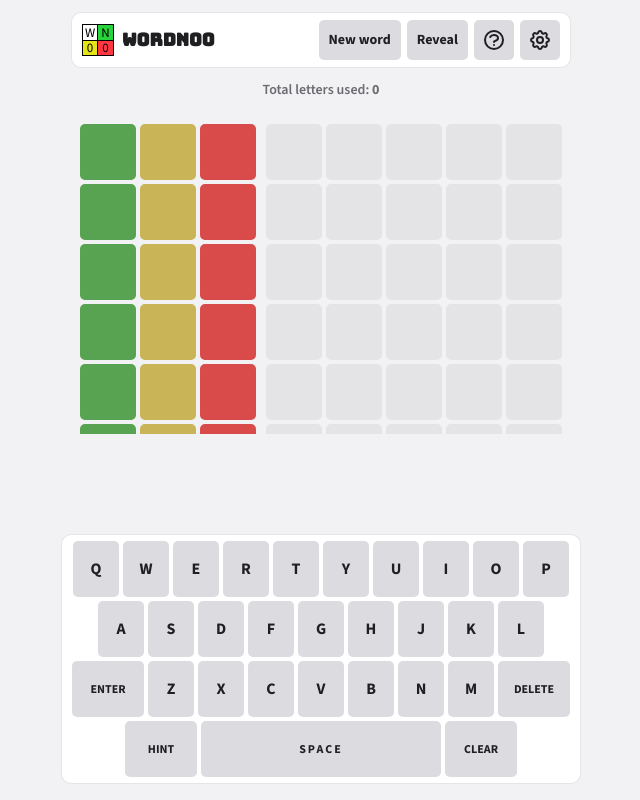
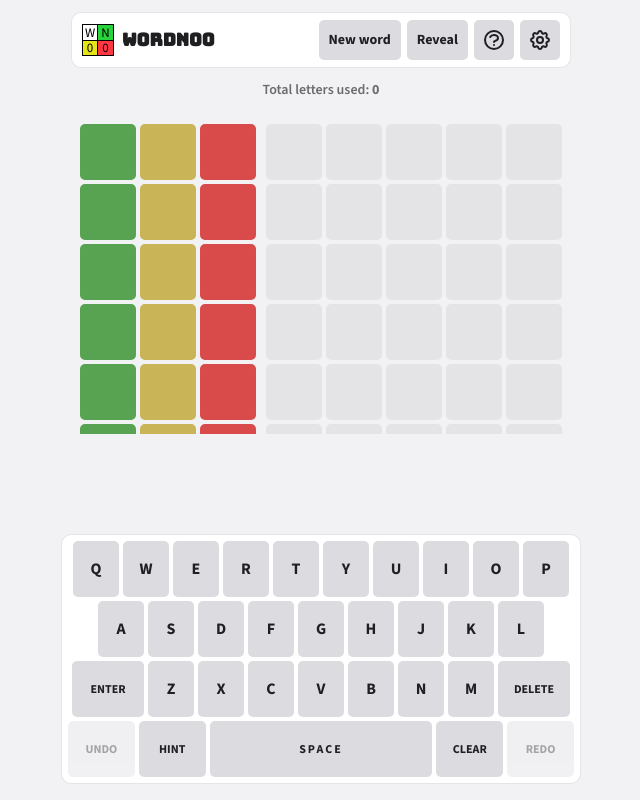
Before and after one commit to gnarrithas/wordn00, a React (Vite) app: page / in a window 1280 px wide. Shown: the whole page, without its empty margins (319-959 px from the left). Built offline with nearby package versions, Linux system fonts and the light colour scheme.

Commit message:
add Undo and Redo keys for mark changes

```diff
--- a/src/App.tsx
+++ b/src/App.tsx
@@ -62,6 +62,15 @@ import {
   Marks,
   withForcedAbsent,
 } from "./lib/marks";
+import {
+  canRedo,
+  canUndo,
+  MarksHistory,
+  recordMarks,
+  redoMarks,
+  startHistory,
+  undoMarks,
+} from "./lib/marksHistory";
 import { findHint } from "./lib/hint";
 
 const ANSWER_TOAST_MS = 5000;
@@ -123,7 +132,11 @@ function Game() {
     () => initialGame?.guesses ?? [],
   );
   const [currentGuess, setCurrentGuess] = useState("");
-  const [marks, setMarks] = useState<Marks>(() => initialGame?.marks ?? {});
+  // The player's marks, with undo and redo.
+  const [marksHistory, setMarksHistory] = useState<MarksHistory>(() =>
+    startHistory(initialGame?.marks ?? {}),
+  );
+  const marks = marksHistory.present;
   const [isGameWon, setIsGameWon] = useState(
     () => initialGame?.isGameWon ?? false,
   );
@@ -405,7 +418,7 @@ function Game() {
       return;
     }
     notePlayerAction();
-    setMarks((prev) => cycleMark(prev, letter));
+    setMarksHistory((h) => recordMarks(h, cycleMark(h.present, letter)));
   };
 
   const onHint = () => {
@@ -427,7 +440,27 @@ function Game() {
       return;
     }
     notePlayerAction();
-    setMarks({});
+    // Clearing nothing adds no undo step.
+    setMarksHistory((h) =>
+      Object.keys(h.present).length === 0 ? h : recordMarks(h, {}),
+    );
+  };
+
+  // Marks are fixed once the game is over, undo included.
+  const onUndoMarks = () => {
+    if (isGameOver) {
+      return;
+    }
+    notePlayerAction();
+    setMarksHistory(undoMarks);
+  };
+
+  const onRedoMarks = () => {
+    if (isGameOver) {
+      return;
+    }
+    notePlayerAction();
+    setMarksHistory(redoMarks);
   };
 
   const onSettingChange = (key: SettingKey, value: boolean) => {
@@ -462,7 +495,7 @@ function Game() {
     setSolution(nextSolution);
     setDay(null);
     setGuesses([]);
-    setMarks({});
+    setMarksHistory(startHistory({}));
     setCurrentGuess("");
     setIsGameWon(false);
     setIsAnswerRevealed(false);
@@ -571,6 +604,10 @@ function Game() {
           onEnter={onEnter}
           onHint={onHint}
           onClearMarks={onClearMarks}
+          onUndo={onUndoMarks}
+          onRedo={onRedoMarks}
+          canUndo={!isGameOver && canUndo(marksHistory)}
+          canRedo={!isGameOver && canRedo(marksHistory)}
           marks={shownMarks}
           usedLetters={usedLetters}
           isPhysicalKeyboardIgnored={settings.onscreenKeyboardOnly}
--- a/src/components/keyboard/Key.tsx
+++ b/src/components/keyboard/Key.tsx
@@ -9,6 +9,8 @@ const KEY_LABELS: Partial<Record<KeyValue, string>> = {
   SPACE: "Space (blank letter)",
   HINT: "Hint",
   CLEAR: "Clear marks",
+  UNDO: "Undo mark change",
+  REDO: "Redo mark change",
 };
 
 type Props = {
@@ -21,6 +23,8 @@ type Props = {
   status?: CharStatus;
   // A letter already guessed: dimmed, as in Word500, unless marked.
   isUsed?: boolean;
+  // Greyed out and inert, e.g. Undo with nothing to undo.
+  isDisabled?: boolean;
   onClick: (value: KeyValue) => void;
 };
 
@@ -30,6 +34,7 @@ export const Key = ({
   isWide = false,
   isSpace = false,
   isUsed = false,
+  isDisabled = false,
   value,
   onClick,
 }: Props) => {
@@ -42,6 +47,7 @@ export const Key = ({
       "flex-[1.5] max-w-[72px] text-xs": isWide,
       "bg-ui-key text-ui-text": !status && !isUsed,
       "bg-ui-key-used text-ui-key-used-text": !status && isUsed,
+      "opacity-40 cursor-default pointer-events-none": isDisabled,
       "bg-wordle-absent dark:bg-wordle-night-absent text-white":
         status === "absent",
       "bg-wordle-correct dark:bg-wordle-night-correct text-white":
@@ -61,6 +67,7 @@ export const Key = ({
       type="button"
       aria-label={label}
       className={classes}
+      disabled={isDisabled}
       onClick={() => onClick(value)}
     >
       {children || value}
--- a/src/components/keyboard/Keyboard.tsx
+++ b/src/components/keyboard/Keyboard.tsx
@@ -12,6 +12,11 @@ type Props = {
   onHint: () => void;
   // Removes every letter mark.
   onClearMarks: () => void;
+  // Step back and forth through mark changes; the flags enable the keys.
+  onUndo: () => void;
+  onRedo: () => void;
+  canUndo?: boolean;
+  canRedo?: boolean;
   // The player's letter marks colour the keys.
   marks: Marks;
   // Letters already guessed, dimmed unless marked.
@@ -47,6 +52,10 @@ export const Keyboard = ({
   onEnter,
   onHint,
   onClearMarks,
+  onUndo,
+  onRedo,
+  canUndo = false,
+  canRedo = false,
   marks: charStatuses,
   usedLetters = new Set(),
   isInputDisabled = false,
@@ -68,6 +77,12 @@ export const Keyboard = ({
     if (value === "CLEAR") {
       return onClearMarks();
     }
+    if (value === "UNDO") {
+      return onUndo();
+    }
+    if (value === "REDO") {
+      return onRedo();
+    }
     return onChar(value);
   };
 
@@ -76,6 +91,8 @@ export const Keyboard = ({
     onChar,
     onDelete,
     onEnter,
+    onUndo,
+    onRedo,
     isInputDisabled,
     isPhysicalKeyboardIgnored,
   });
@@ -84,6 +101,8 @@ export const Keyboard = ({
     onChar,
     onDelete,
     onEnter,
+    onUndo,
+    onRedo,
     isInputDisabled,
     isPhysicalKeyboardIgnored,
   };
@@ -157,16 +176,27 @@ export const Keyboard = ({
       if (
         latest.isInputDisabled ||
         latest.isPhysicalKeyboardIgnored ||
-        e.ctrlKey ||
-        e.metaKey ||
-        e.altKey
+        isTextField(document.activeElement)
       ) {
         return;
       }
-      const active = document.activeElement;
-      if (isTextField(active)) {
+      // Undo: Ctrl/Cmd+Z. Redo: Ctrl/Cmd+Shift+Z or Ctrl/Cmd+Y.
+      if ((e.ctrlKey || e.metaKey) && !e.altKey) {
+        const key = e.key.toLowerCase();
+        if (key === "z" || key === "y") {
+          e.preventDefault();
+          if (key === "z" && !e.shiftKey) {
+            latest.onUndo();
+          } else {
+            latest.onRedo();
+          }
+        }
         return;
       }
+      if (e.ctrlKey || e.metaKey || e.altKey) {
+        return;
+      }
+      const active = document.activeElement;
       if (e.code === "Enter" || e.code === "NumpadEnter" || e.key === "Enter") {
         if (e.repeat || (isControl(active) && focusedByKeyboardRef.current())) {
           return;
@@ -230,6 +260,9 @@ export const Keyboard = ({
         </Key>
       </div>
       <div className="flex justify-center">
+        <Key isWide value="UNDO" onClick={onClick} isDisabled={!canUndo}>
+          Undo
+        </Key>
         <Key isWide value="HINT" onClick={onClick}>
           Hint
         </Key>
@@ -239,6 +272,9 @@ export const Keyboard = ({
         <Key isWide value="CLEAR" onClick={onClick}>
           Clear
         </Key>
+        <Key isWide value="REDO" onClick={onClick} isDisabled={!canRedo}>
+          Redo
+        </Key>
       </div>
     </div>
   );
--- a/src/lib/keyboard.ts
+++ b/src/lib/keyboard.ts
@@ -1,4 +1,4 @@
 import { CharValue } from "./statuses";
 
 export type KeyValue =
-  CharValue | "ENTER" | "DELETE" | "SPACE" | "HINT" | "CLEAR";
+  CharValue | "ENTER" | "DELETE" | "SPACE" | "HINT" | "CLEAR" | "UNDO" | "REDO";
--- /dev/null
+++ b/src/lib/marksHistory.ts
@@ -0,0 +1,53 @@
+import { Marks } from "./marks";
+
+// Undo and redo for the player's marks (tapping tiles, Clear). Kept for the
+// current round only; a new word starts a fresh history.
+export type MarksHistory = {
+  past: Marks[];
+  present: Marks;
+  future: Marks[];
+};
+
+// Oldest steps are dropped beyond this.
+const MAX_STEPS = 200;
+
+export const startHistory = (marks: Marks): MarksHistory => ({
+  past: [],
+  present: marks,
+  future: [],
+});
+
+// A new marks state; it discards anything that could have been redone.
+export const recordMarks = (
+  history: MarksHistory,
+  next: Marks,
+): MarksHistory =>
+  next === history.present
+    ? history
+    : {
+        past: [...history.past, history.present].slice(-MAX_STEPS),
+        present: next,
+        future: [],
+      };
+
+export const canUndo = (history: MarksHistory) => history.past.length > 0;
+
+export const canRedo = (history: MarksHistory) => history.future.length > 0;
+
+export const undoMarks = (history: MarksHistory): MarksHistory =>
+  canUndo(history)
+    ? {
+        past: history.past.slice(0, -1),
+        present: history.past[history.past.length - 1],
+        future: [history.present, ...history.future],
+      }
+    : history;
+
+export const redoMarks = (history: MarksHistory): MarksHistory =>
+  canRedo(history)
+    ? {
+        past: [...history.past, history.present],
+        present: history.future[0],
+        future: history.future.slice(1),
+      }
+    : history;
```
Also changed, not shown: 2 other files (tests, documents, lock files or other folders).
